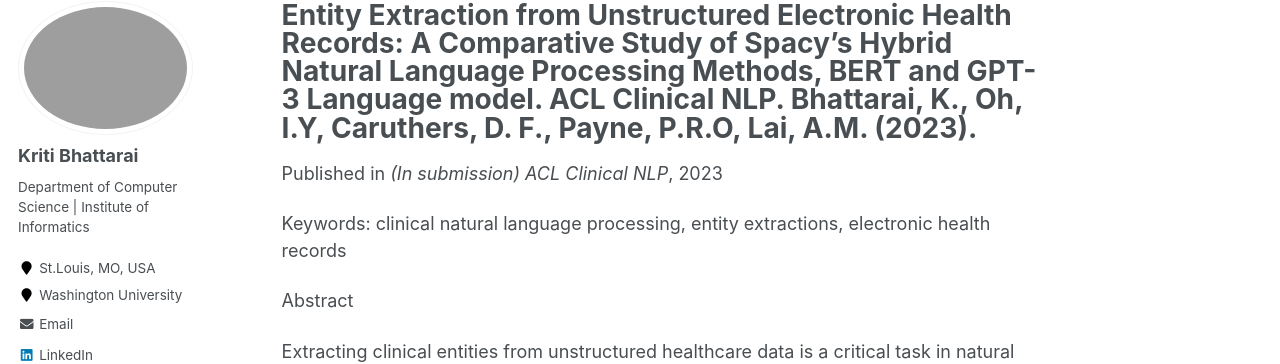
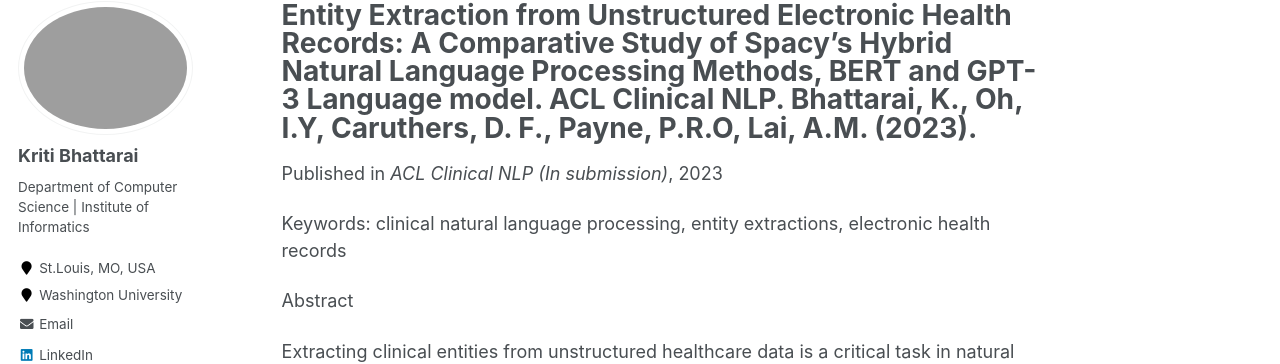
Before and after one commit to kritibhattarai23/kritibhattarai23.github.io, a Jekyll site: the page built from _publications/bibliography-1.md, in a window 1280 px wide and 1164 px high. Shown: the part 117-481 px from the top of the window. Built offline with Jekyll 4.4.1, drawn with Linux system fonts in a browser that asks for light colours.

```diff
--- a/_publications/bibliography-1.md
+++ b/_publications/bibliography-1.md
@@ -4,7 +4,7 @@ title: "Entity Extraction from Unstructured Electronic Health Records: A Compara
 collection: publications
 permalink: /publication/bibliography-1
 date: 2023-5-1
-venue: '(In submission) ACL Clinical NLP'
+venue: 'ACL Clinical NLP (In submission)'
 
 paperurl: 'https://openreview.net/forum?id=ywZQxIyUAnF'
 ---
```
